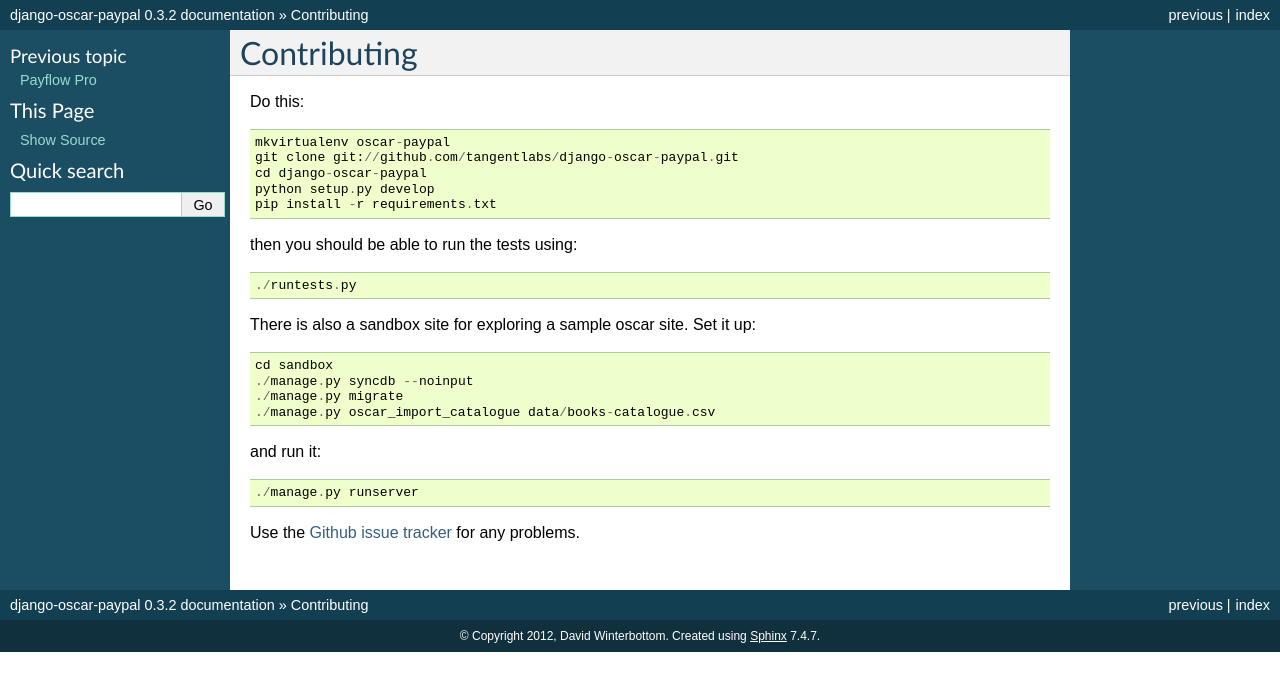
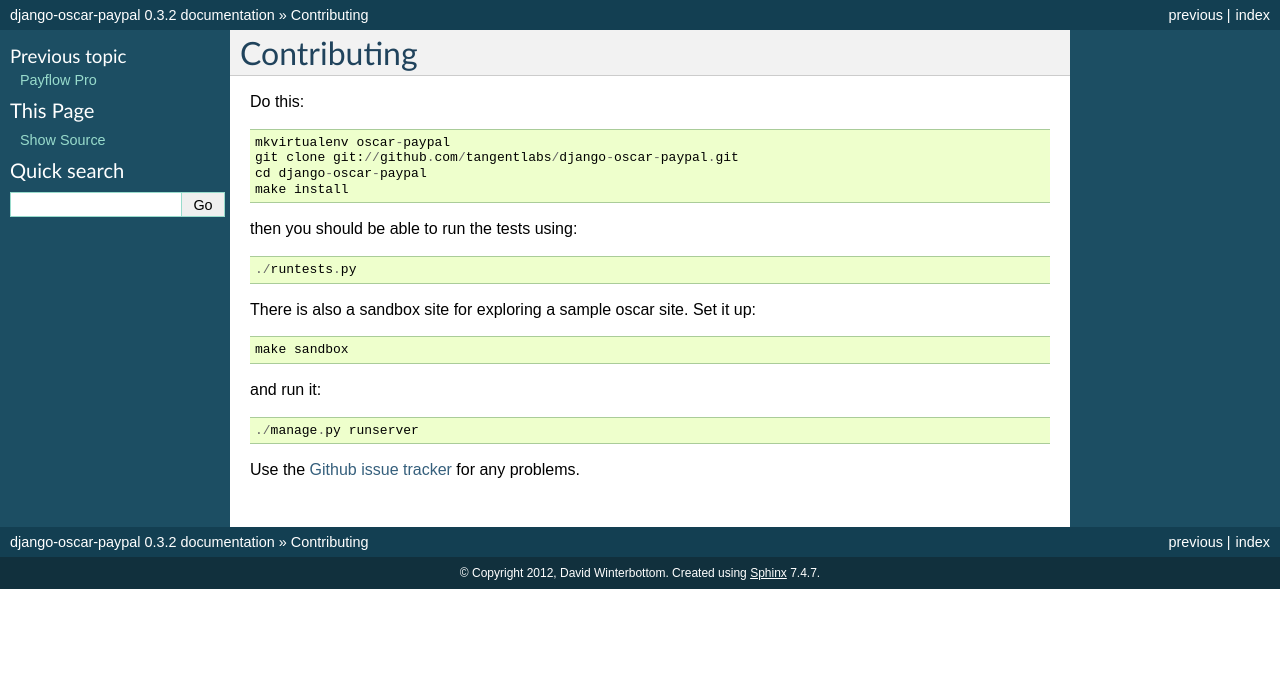
Before and after one commit to django-oscar/django-oscar-paypal, a Sphinx documentation site: the page built from docs/contributing.rst, in a window 1280 px wide. Shown: the top 691 px of the page. Built offline with Sphinx 7.4.7, drawn with Linux system fonts in a browser that asks for light colours.

Commit message:
Update contributing docs

```diff
--- a/docs/contributing.rst
+++ b/docs/contributing.rst
@@ -7,8 +7,7 @@
     mkvirtualenv oscar-paypal
     git clone git://github.com/tangentlabs/django-oscar-paypal.git
     cd django-oscar-paypal
-    python setup.py develop
-    pip install -r requirements.txt
+    make install
 
 then you should be able to run the tests using::
 
@@ -16,10 +15,7 @@
 
 There is also a sandbox site for exploring a sample oscar site.  Set it up::
 
-    cd sandbox
-    ./manage.py syncdb --noinput
-    ./manage.py migrate
-    ./manage.py oscar_import_catalogue data/books-catalogue.csv
+    make sandbox
 
 and run it::
 
```
